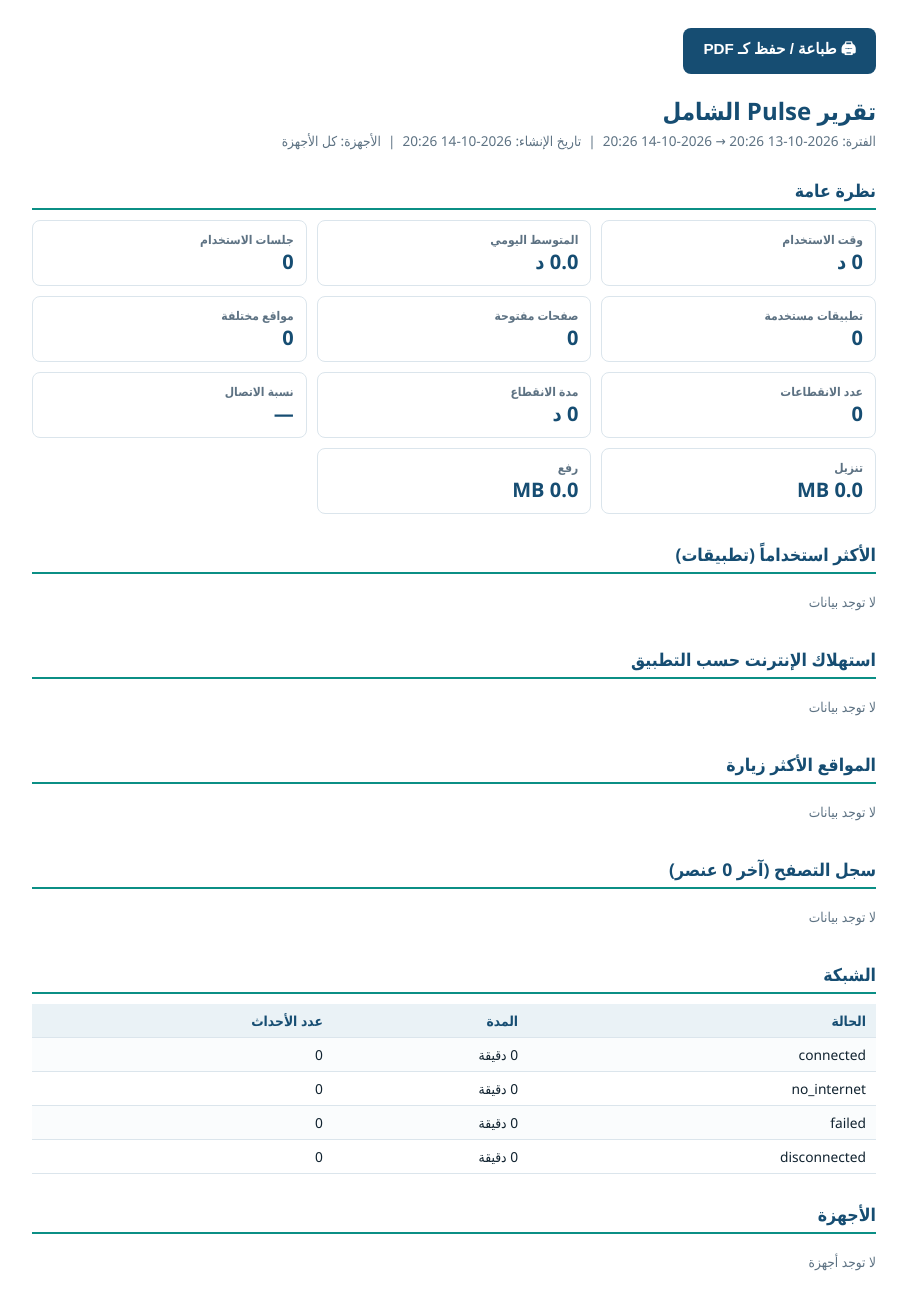
After one commit to AcsVe/Pulse, a Flask app: page /report/print in a window 1280 px wide. The commit adds this page. Shown: the whole page, without its empty margins (186-1093 px from the left). Run offline with Flask 3, Linux system fonts and the light colour scheme; the visitor is signed in with stand-in values (Sample User, id 1).

Commit message:
Freeze table headers on page scroll, add full PDF report export, auto-refresh dashboard
- Table header row (.tw/th) was sticking to the top of its own internal
  scroll container, which only helped while scrolling inside the table.
  Removed the inner scroll and pinned <th> to a fixed offset below the
  page's own fixed header/tabs bars so it now stays visible while
  scrolling the page itself.
- Added /report/print: a print-optimized HTML page covering every
  dashboard section (overview, apps, data usage, browsing, network,
  devices) for the dashboard's current filter, wired to a new "Export
  PDF" button. Uses the browser's own print-to-PDF instead of a
  server-side PDF library, so Arabic/RTL text renders correctly with
  no extra system dependencies.
- Dashboard now auto-refreshes every 20s (paused while the tab is
  hidden or the remote-control view is open) instead of only updating
  on a manual refresh click.

Co-Authored-By: Claude Sonnet 5 <noreply@anthropic.com>
Claude-Session: https://claude.ai/code/session_017DhcZH9f4xkUK3h3TFLKi2

```diff
--- a/server/app.py
+++ b/server/app.py
@@ -3,7 +3,7 @@ import hashlib
 import hmac
 import json
 import os
-from datetime import timedelta
+from datetime import datetime, timedelta
 from functools import wraps
 from urllib.parse import urlparse
 
@@ -190,6 +190,32 @@ def create_app(test_config=None):
             return redirect(url_for('login'))
         return render_template('dashboard.html', kiosk=True, screen_key=request.args.get('key', ''),
                                apk_url=app.config['APK_URL'])
+
+    @app.route('/report/print')
+    @viewer_required
+    def report_print():
+        """A plain, print-optimized HTML page covering every dashboard section
+        for the given filter — the person hits Ctrl+P / the browser's own
+        "Save as PDF" to get a PDF. Deliberately not server-rendered to PDF:
+        that would mean shipping a PDF/Arabic-text-shaping library and its
+        system dependencies (fonts, cairo/pango, ...) that may not exist on
+        every host this app gets deployed to, where the browser's own print
+        engine already renders Arabic/RTL correctly for free."""
+        a, b, tz, ids, now = params()
+        ov = stats.overview(ids, a, b, tz, now)
+        kpi_labels = {'screenTime': 'وقت الاستخدام', 'avgPerDay': 'المتوسط اليومي', 'sessions': 'جلسات الاستخدام',
+                      'appsUsed': 'تطبيقات مستخدمة', 'sites': 'صفحات مفتوحة', 'domains': 'مواقع مختلفة',
+                      'outages': 'عدد الانقطاعات', 'outageTime': 'مدة الانقطاع', 'availability': 'نسبة الاتصال',
+                      'download': 'تنزيل', 'upload': 'رفع'}
+        for k in ov['kpis']:
+            k['key'] = kpi_labels.get(k['key'], k['key'])
+        devs = Device.query.filter(Device.id.in_(ids)).all() if ids else []
+        fmt = lambda ms: datetime.fromtimestamp(ms / 1000).strftime('%Y-%m-%d %H:%M') if ms else '—'
+        browse_rows = stats.browse_table(ids, a, b, limit=200)
+        for r in browse_rows:
+            r['ts'] = fmt(r['ts'])
+        return render_template('report_print.html', ov=ov, devices=devs, browse_rows=browse_rows,
+                               period_label=f'{fmt(a)} → {fmt(b)}', generated_at=fmt(now))
 
     @app.route('/login', methods=['GET', 'POST'])
     def login():
--- a/server/templates/dashboard.html
+++ b/server/templates/dashboard.html
@@ -17,6 +17,7 @@
     <details class="pop" id="devPop"><summary id="devSummary"></summary><div class="popbody" id="devList"></div></details>
     <button class="btn" id="langBtn"></button>
     <button class="btn" id="refreshBtn"></button>
+    <button class="btn" id="exportPdfBtn"></button>
     {% if not kiosk %}<a class="btn" href="/logout" id="logoutBtn"></a>{% endif %}
   </div>
   <div class="kioskinfo" id="kioskInfo"></div>
--- /dev/null
+++ b/server/templates/report_print.html
@@ -0,0 +1,92 @@
+<!DOCTYPE html>
+<html lang="ar" dir="rtl">
+<head>
+<meta charset="utf-8">
+<meta name="viewport" content="width=device-width, initial-scale=1">
+<title>Pulse — تقرير</title>
+<style>
+  :root{ --navy:#164d72; --teal:#0b8f85; --line:#dbe5ec; --muted:#5d7283; --text:#10222f; }
+  *{box-sizing:border-box}
+  body{font-family:'Segoe UI',Tahoma,sans-serif;color:var(--text);margin:0;padding:28px;max-width:900px;margin-inline:auto}
+  h1{font-size:1.5rem;margin:0 0 4px;color:var(--navy)}
+  .meta{color:var(--muted);font-size:.85rem;margin-bottom:18px}
+  h2{font-size:1.1rem;color:var(--navy);border-bottom:2px solid var(--teal);padding-bottom:6px;margin:28px 0 10px}
+  table{width:100%;border-collapse:collapse;font-size:.86rem;margin-bottom:6px}
+  th,td{padding:7px 10px;text-align:start;border-bottom:1px solid var(--line)}
+  th{background:#eaf2f6;color:var(--navy);font-weight:800}
+  tr:nth-child(even) td{background:#fafcfd}
+  .kpis{display:grid;grid-template-columns:repeat(3,1fr);gap:10px}
+  .kpi{border:1px solid var(--line);border-radius:8px;padding:10px 12px}
+  .kpi .l{font-size:.75rem;color:var(--muted);font-weight:700}
+  .kpi .v{font-size:1.25rem;font-weight:800;color:var(--navy)}
+  .noprint{margin-bottom:20px}
+  .noprint button{background:var(--navy);color:#fff;border:0;border-radius:8px;padding:10px 20px;font-weight:700;cursor:pointer;font-size:.95rem}
+  .empty{color:var(--muted);font-size:.85rem;padding:8px 0}
+  @media print{
+    .noprint{display:none}
+    body{padding:0;max-width:none}
+    h2{break-after:avoid}
+    tr{break-inside:avoid}
+  }
+</style>
+</head>
+<body>
+  <div class="noprint"><button onclick="window.print()">🖨 طباعة / حفظ كـ PDF</button></div>
+
+  <h1>تقرير Pulse الشامل</h1>
+  <div class="meta">الفترة: {{ period_label }} &nbsp;|&nbsp; تاريخ الإنشاء: {{ generated_at }} &nbsp;|&nbsp;
+    الأجهزة: {{ devices|map(attribute='name')|join('، ') if devices else 'كل الأجهزة' }}</div>
+
+  <h2>نظرة عامة</h2>
+  <div class="kpis">
+    {% for k in ov.kpis %}
+    <div class="kpi"><div class="l">{{ k.key }}</div>
+      <div class="v">{% if k.value is none %}—{% elif k.unit == 'ms' %}{{ (k.value // 60000) }} د{% elif k.unit == 'bytes' %}{{ '%.1f'|format(k.value / 1048576) }} MB{% elif k.unit == 'pct' %}{{ '%.1f'|format(k.value) }}%{% else %}{{ k.value }}{% endif %}</div>
+    </div>
+    {% endfor %}
+  </div>
+
+  <h2>الأكثر استخداماً (تطبيقات)</h2>
+  {% if ov.topApps %}
+  <table><tr><th>التطبيق</th><th>المدة</th></tr>
+    {% for a in ov.topApps %}<tr><td>{{ a.label }}</td><td>{{ ((a.ms or 0) // 60000) }} دقيقة</td></tr>{% endfor %}
+  </table>
+  {% else %}<div class="empty">لا توجد بيانات</div>{% endif %}
+
+  <h2>استهلاك الإنترنت حسب التطبيق</h2>
+  {% if ov.topDataApps %}
+  <table><tr><th>التطبيق</th><th>تنزيل</th><th>رفع</th></tr>
+    {% for a in ov.topDataApps %}<tr><td>{{ a.label }}</td><td>{{ '%.1f'|format((a.rx or 0) / 1048576) }} MB</td><td>{{ '%.1f'|format((a.tx or 0) / 1048576) }} MB</td></tr>{% endfor %}
+  </table>
+  {% else %}<div class="empty">لا توجد بيانات</div>{% endif %}
+
+  <h2>المواقع الأكثر زيارة</h2>
+  {% if ov.topDomains %}
+  <table><tr><th>الموقع</th><th>عدد الزيارات</th></tr>
+    {% for d in ov.topDomains %}<tr><td dir="ltr" style="text-align:end">{{ d.domain }}</td><td>{{ d.count }}</td></tr>{% endfor %}
+  </table>
+  {% else %}<div class="empty">لا توجد بيانات</div>{% endif %}
+
+  <h2>سجل التصفح (آخر {{ browse_rows|length }} عنصر)</h2>
+  {% if browse_rows %}
+  <table><tr><th>الوقت</th><th>الجهاز</th><th>الموقع</th><th>العنوان</th></tr>
+    {% for r in browse_rows %}<tr><td>{{ r.ts }}</td><td>{{ r.device }}</td><td dir="ltr" style="text-align:end">{{ r.domain }}</td><td>{{ r.title }}</td></tr>{% endfor %}
+  </table>
+  {% else %}<div class="empty">لا توجد بيانات</div>{% endif %}
+
+  <h2>الشبكة</h2>
+  {% if ov.net.ms %}
+  <table><tr><th>الحالة</th><th>المدة</th><th>عدد الأحداث</th></tr>
+    {% for k, v in ov.net.ms.items() %}<tr><td>{{ k }}</td><td>{{ ((v or 0) // 60000) }} دقيقة</td><td>{{ ov.net.count[k] }}</td></tr>{% endfor %}
+  </table>
+  {% else %}<div class="empty">لا توجد بيانات</div>{% endif %}
+
+  <h2>الأجهزة</h2>
+  {% if devices %}
+  <table><tr><th>الاسم</th><th>الطراز</th><th>عنوان IP</th><th>نوع الاتصال</th></tr>
+    {% for d in devices %}<tr><td>{{ d.name }}</td><td>{{ d.model or '—' }}</td><td dir="ltr" style="text-align:end">{{ d.ip_address or '—' }}</td><td>{{ d.connection_type or '—' }}</td></tr>{% endfor %}
+  </table>
+  {% else %}<div class="empty">لا توجد أجهزة</div>{% endif %}
+
+</body>
+</html>
```
Also changed, not shown: server/static/app.css (+13 -2 lines), server/static/app.js (+10 -0 lines).
